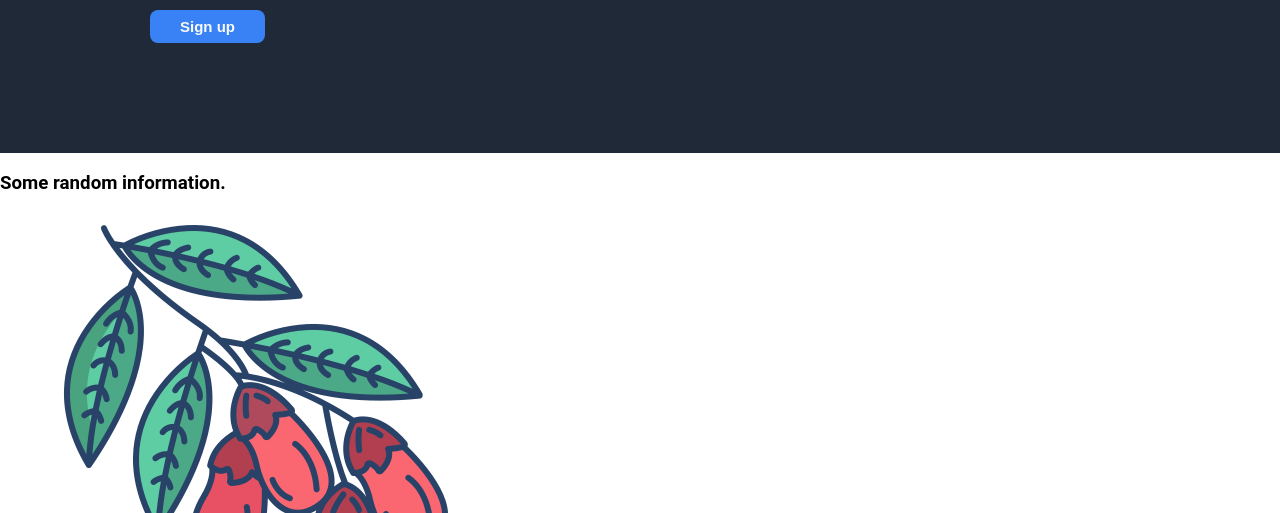
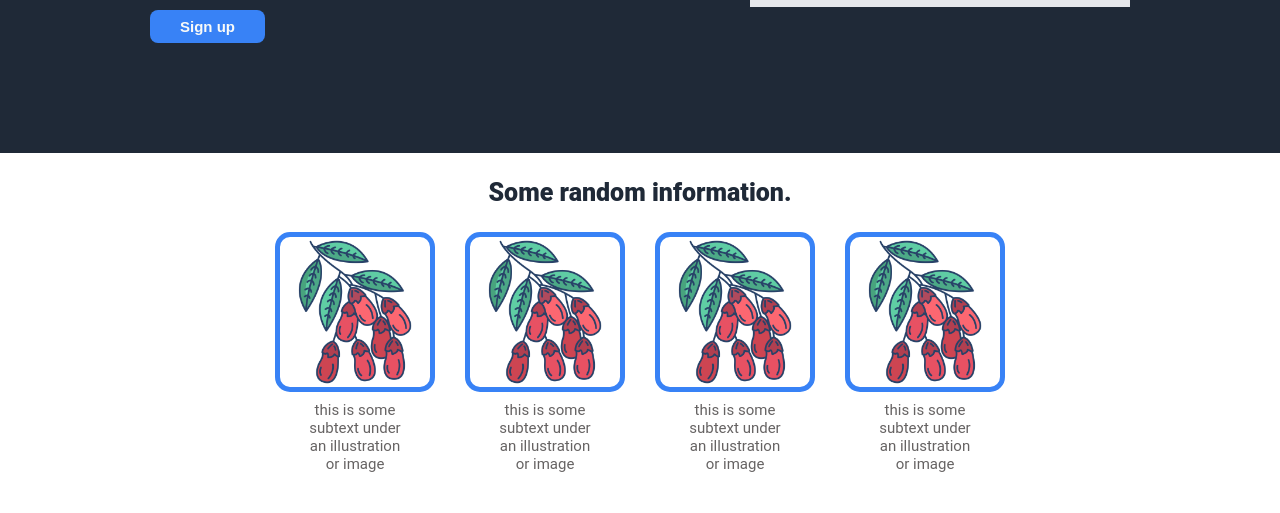
Before and after one commit to ditzaa/landing-page, a plain HTML site: page index.html in a window 1280 px wide. Shown: the part 287-800 px from the top of the page. Drawn offline with Linux system fonts and the light colour scheme.

Commit message:
Add style to the 2nd part of page

```diff
--- a/index.html
+++ b/index.html
@@ -29,23 +29,26 @@
     </div>
 
 
-    <div class="random-information">
-      <h3>Some random information.</h3>
-      <div class="images-informations">
+    <div class="random-content-container">
+      <h3 id="title-2">Some random information.</h3>
+      <div class="images-info-container">
         <div class="image-info">
-          <img src="./img/barberry.png" alt="random-image">
+          <div class="div-image">
+            <img src="./img/barberry.png" class="random-image" alt="random-image">
+            <div class="text">this is some subtext under an illustration or image</div>
+          </div>
+
+        </div>
+        <div class="image-info">
+          <img src="./img/barberry.png" class="random-image" alt="random-image">
           <div class="text">this is some subtext under an illustration or image</div>
         </div>
         <div class="image-info">
-          <img src="./img/barberry.png" alt="random-image">
+          <img src="./img/barberry.png" class="random-image" alt="random-image">
           <div class="text">this is some subtext under an illustration or image</div>
         </div>
         <div class="image-info">
-          <img src="./img/barberry.png" alt="random-image">
-          <div class="text">this is some subtext under an illustration or image</div>
-        </div>
-        <div class="image-info">
-          <img src="./img/barberry.png" alt="random-image">
+          <img src="./img/barberry.png" class="random-image" alt="random-image">
           <div class="text">this is some subtext under an illustration or image</div>
         </div>
       </div>
--- a/style.css
+++ b/style.css
@@ -2,6 +2,8 @@ body{
     font-family: 'Roboto', sans-serif;
     margin: 0;
 }
+
+/*first part of the page */
 
 .header-part{
     background-color: #1F2937;
@@ -28,7 +30,7 @@ body{
 
 #header-img{
     width: 380px;
-    height: 180px;
+    height: 200px;
     display: flex;
     flex: 0 1 1;
 }
@@ -83,3 +85,43 @@ a{
     width:500px;
     padding-left: 0;
 }
+
+
+/* Second part of the page - Images with info*/
+.random-content-container{
+    display: flex;
+    flex-direction: column;
+    align-items: center;
+}
+
+#title-2{
+    font-weight: 800;
+    font-size: 25px;
+    color: #1F2937;
+}
+
+.images-info-container{
+    display: flex;
+    gap: 30px;
+}
+
+
+
+.image-info{
+    text-align: center;
+}
+
+.random-image{
+    width: 150px;
+    height: 150px;
+    border: 5px solid #3882F6;
+    border-radius: 15px;
+}
+
+.text{
+    width: 100px;
+    margin: auto;
+    padding-top: 5px;
+    font-size: 15px;
+    color: rgb(102, 99, 99);
+}
```
